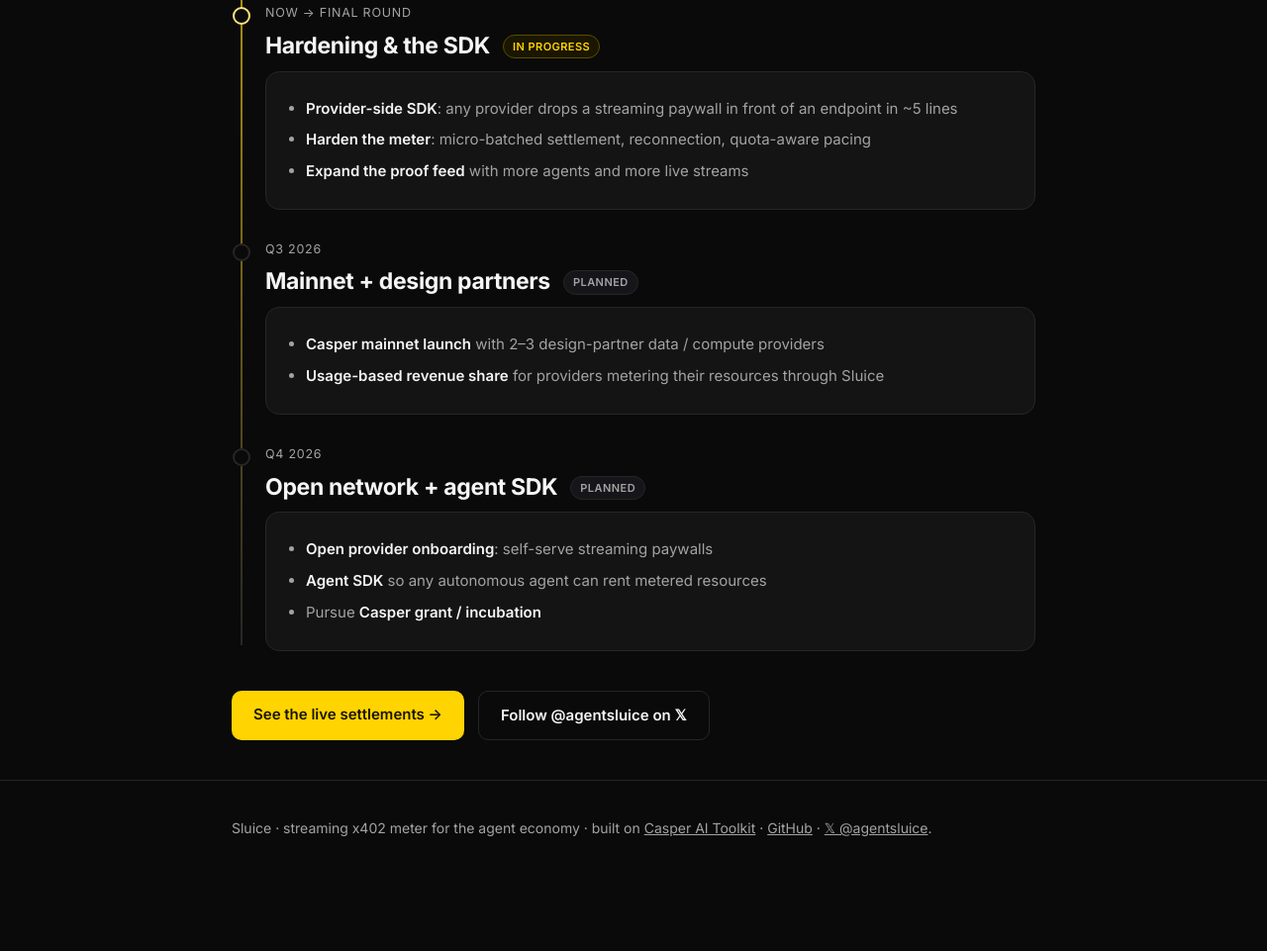
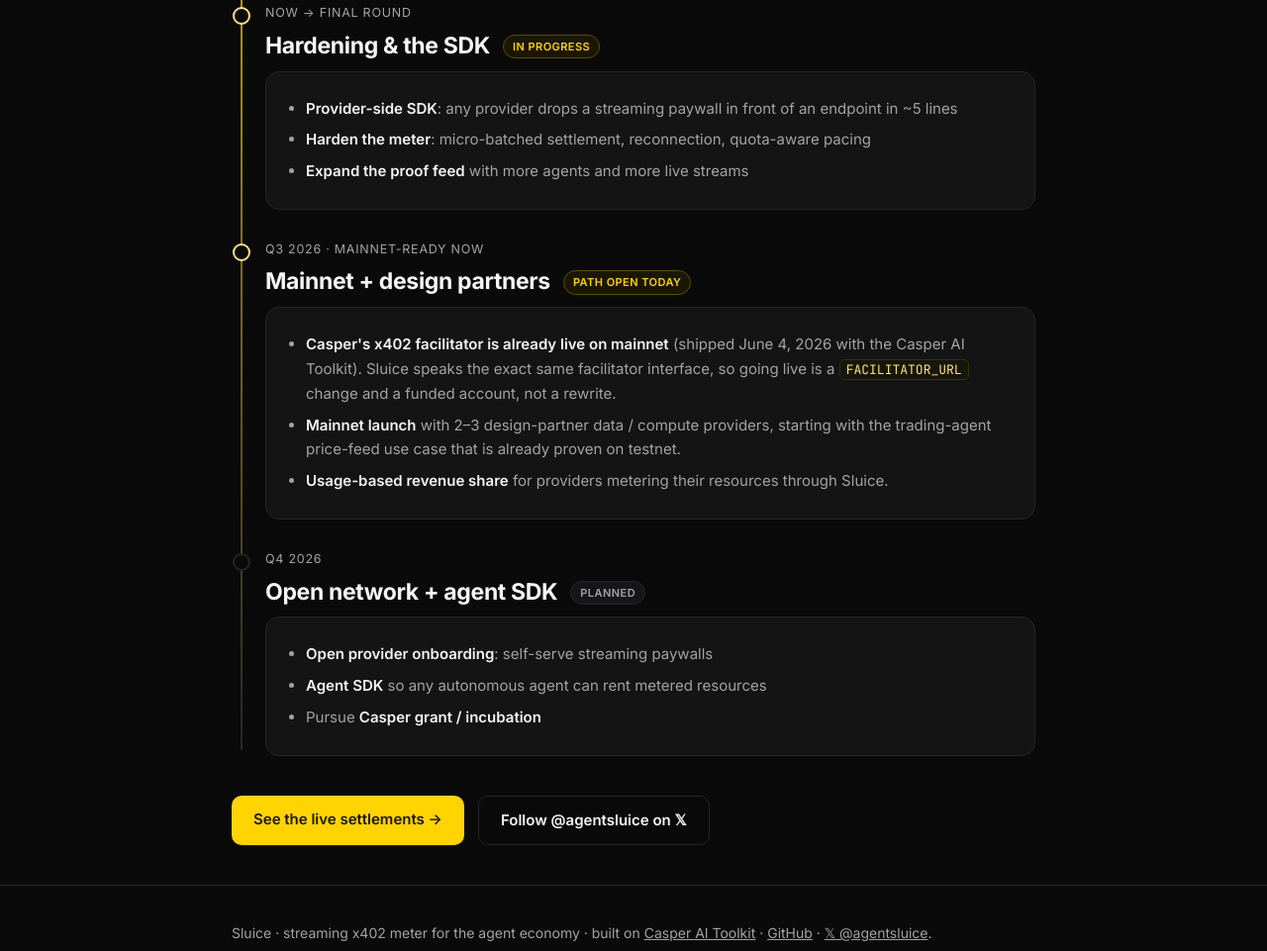
Before and after one commit to Risingtell/sluice, a website: page docs/roadmap.html in a window 1280 px wide. Shown: the part 989-1950 px from the top of the page at 99% size. Before the commit the page ends 1874 px from the top, so only its background shows below. Drawn offline with Linux system fonts and the light colour scheme.

Commit message:
Roadmap: mainnet facilitator is live (June 4 2026); Sluice is interface-ready
Casper's x402 facilitator went live on mainnet with the AI Toolkit. Sluice
reads FACILITATOR_URL from config, so mainnet is a config change + funded
account, not a rewrite. Reframes the Q3 mainnet phase from 'planned' to
'path open today', strengthening the long-term launch-plan story.

```diff
--- a/docs/roadmap.html
+++ b/docs/roadmap.html
@@ -137,13 +137,14 @@
           </div>
         </div>
 
-        <div class="phase future">
-          <div class="when">Q3 2026</div>
-          <h2>Mainnet + design partners <span class="badge plan">Planned</span></h2>
+        <div class="phase next">
+          <div class="when">Q3 2026 · mainnet-ready now</div>
+          <h2>Mainnet + design partners <span class="badge wip">Path open today</span></h2>
           <div class="card">
             <ul class="feat">
-              <li><b>Casper mainnet launch</b> with 2–3 design-partner data / compute providers</li>
-              <li><b>Usage-based revenue share</b> for providers metering their resources through Sluice</li>
+              <li><b>Casper's x402 facilitator is already live on mainnet</b> (shipped June 4, 2026 with the Casper AI Toolkit). Sluice speaks the exact same facilitator interface, so going live is a <code>FACILITATOR_URL</code> change and a funded account, not a rewrite.</li>
+              <li><b>Mainnet launch</b> with 2–3 design-partner data / compute providers, starting with the trading-agent price-feed use case that is already proven on testnet.</li>
+              <li><b>Usage-based revenue share</b> for providers metering their resources through Sluice.</li>
             </ul>
           </div>
         </div>
```
Also changed, not shown: docs/proof.json (+1 -1 lines), server/public/roadmap.html (+6 -5 lines).
